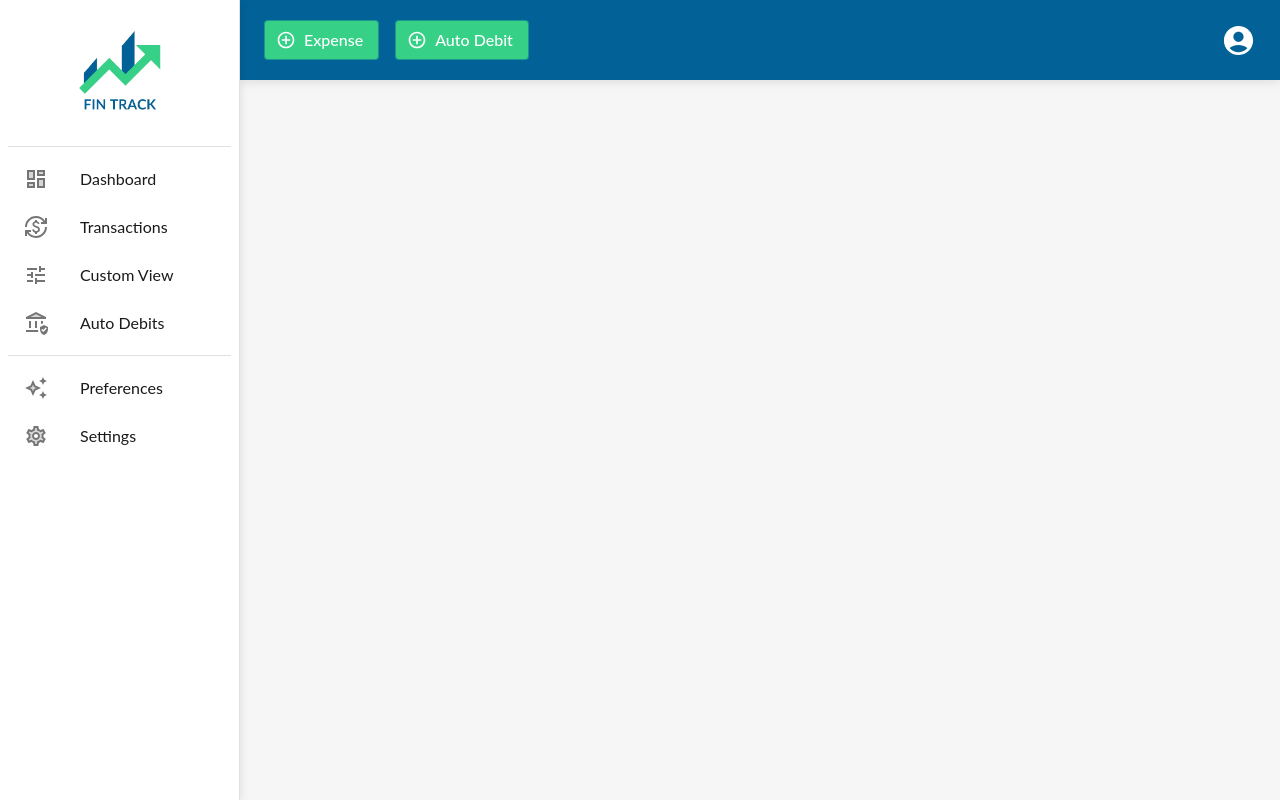
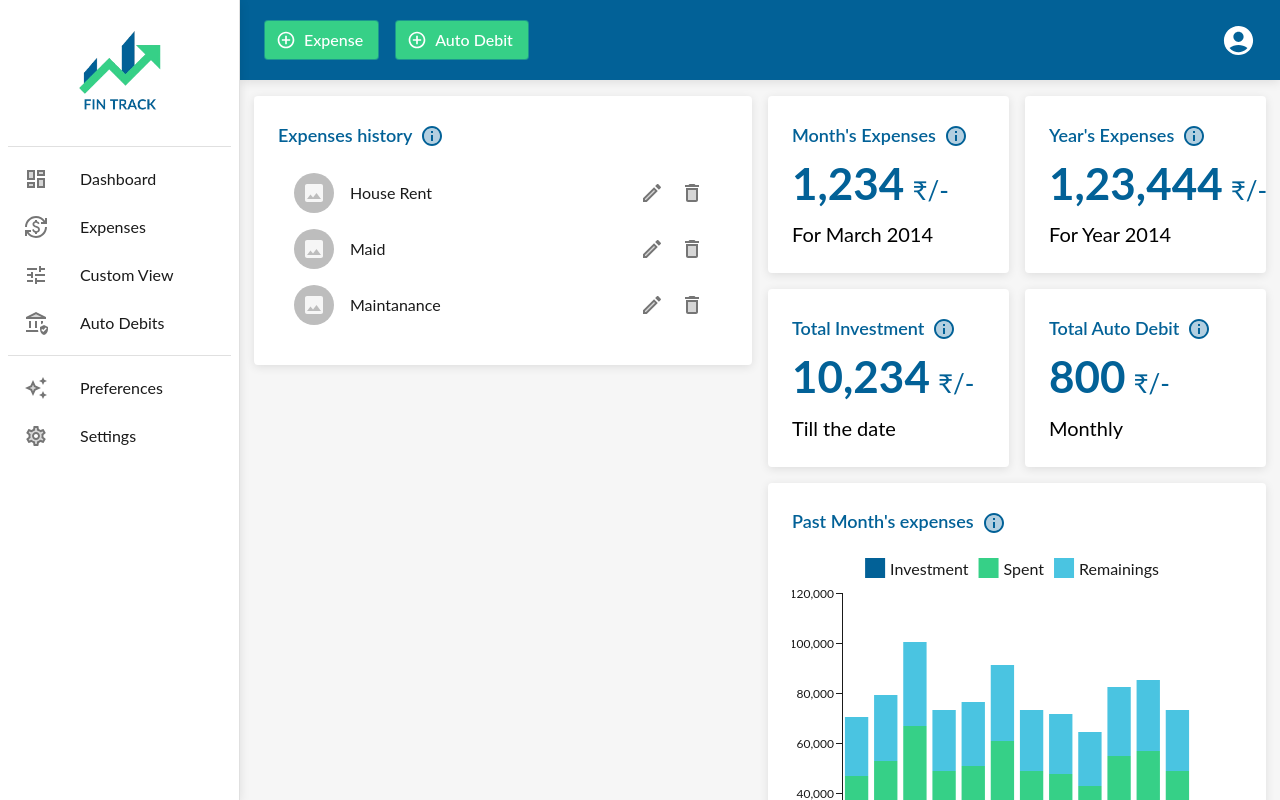
Before and after one commit to Kelta-King/FinTrack, a React (Create React App) app in the folder UI/user_interface_code/: page /expenses in a window 1280 px wide. Shown: the top 800 px of the page. Built offline with nearby package versions, Linux system fonts and the light colour scheme.

Commit message:
Expenses page started

```diff
--- a/UI/user_interface_code/src/Common/SideBar.jsx
+++ b/UI/user_interface_code/src/Common/SideBar.jsx
@@ -21,8 +21,8 @@ const NavListItem = [
     },
     {
         icon: <CurrencyExchangeTwoToneIcon />,
-        label: 'Transactions',
-        url: '/transactions'
+        label: 'Expenses',
+        url: '/expenses'
     },
     {
         icon: <TuneTwoToneIcon />,
--- a/UI/user_interface_code/src/Common/Strucutre.jsx
+++ b/UI/user_interface_code/src/Common/Strucutre.jsx
@@ -13,7 +13,7 @@ import { BrowserRouter, Routes, Route } from "react-router-dom";
 import AddExpenseButton from './AddExpenseButton';
 import AddAutoDebitButton from './AddAutoDebitButton';
 import Dashboard from '../Components/Dashboard';
-import Transactions from '../Components/Transactions';
+import Expenses from '../Components/Expenses';
 import CustomView from '../Components/CustomView';
 import AutoDebits from '../Components/AutoDebit';
 import Preferences from '../Components/Preferences';
@@ -137,7 +137,7 @@ export default function Strucutre(props) {
                 <Routes>
                     <Route path="/" element={<Dashboard />} />
                     <Route path="/dashboard" element={<Dashboard />} />
-                    <Route path="/transactions" element={<Transactions />} />
+                    <Route path="/expenses" element={<Expenses />} />
                     <Route path="/custom-view" element={<CustomView />} />
                     <Route path="/auto-debits" element={<AutoDebits />} />
                     <Route path="/preferences" element={<Preferences />} />
--- /dev/null
+++ b/UI/user_interface_code/src/Components/Expenses.jsx
@@ -0,0 +1,115 @@
+import * as React from 'react';
+import UTILS from '../Common/Utils';
+import ContainerBox from './Widgets/ContainerBox';
+import DataCard from './Widgets/DataCard';
+import Grid from '@mui/material/Grid2';
+import { Box } from '@mui/material';
+import GraphicalCard from './Widgets/GraphicalCard';
+import ListingCard from './Widgets/ListingCard';
+
+export default function Expenses(props) {
+    document.title = 'Expenses | ' + UTILS.TITLE;
+    return (
+        <>
+            <Box sx={{ flexGrow: 1 }}>
+                <Grid container spacing={2}>
+                    <Grid item size={{ lg: 6, md: 6, sm: 12 }}>
+                        <Grid container spacing={2}>
+                            <Grid item size={{ lg: 12, md: 12, sm: 12 }}>
+                                <ContainerBox
+                                    children={
+                                        <ListingCard
+                                            title="Expenses history"
+                                            description="List of expenses"
+                                        />
+                                    }
+                                />
+                            </Grid>
+                        </Grid>
+                    </Grid>
+                    <Grid item size={{ lg: 6, md: 6, sm: 12 }}>
+                        <Grid container spacing={2}>
+                            <Grid item size={{ lg: 6, md: 6, sm: 12 }}>
+                                <ContainerBox
+                                    children={
+                                        <DataCard
+                                            title="Month's Expenses"
+                                            value={UTILS.TO_INDIAN_NUMBER_FORMAT(
+                                                1234
+                                            )}
+                                            subtitle="For March 2014"
+                                            description="March 2014 total expense"
+                                        />
+                                    }
+                                />
+                            </Grid>
+                            <Grid item size={{ lg: 6, md: 6, sm: 12 }}>
+                                <ContainerBox
+                                    children={
+                                        <>
+                                            <DataCard
+                                                title="Year's Expenses"
+                                                value={UTILS.TO_INDIAN_NUMBER_FORMAT(
+                                                    123444
+                                                )}
+                                                subtitle="For Year 2014"
+                                                description="2014 year's total expense"
+                                            />
+                                        </>
+                                    }
+                                />
+                            </Grid>
+                            <Grid item size={{ lg: 6, md: 6, sm: 12 }}>
+                                <ContainerBox
+                                    children={
+                                        <DataCard
+                                            title="Total Investment"
+                                            value={UTILS.TO_INDIAN_NUMBER_FORMAT(
+                                                10234
+                                            )}
+                                            subtitle="Till the date"
+                                            description="Total investment till now"
+                                        />
+                                    }
+                                />
+                            </Grid>
+                            <Grid item size={{ lg: 6, md: 6, sm: 12 }}>
+                                <ContainerBox
+                                    children={
+                                        <>
+                                            <DataCard
+                                                title="Total Auto Debit"
+                                                value={UTILS.TO_INDIAN_NUMBER_FORMAT(
+                                                    800
+                                                )}
+                                                subtitle="Monthly"
+                                                description="Monthly auto debit amount"
+                                            />
+                                        </>
+                                    }
+                                />
+                            </Grid>
+                        </Grid>
+                        <Grid container spacing={2} sx={{ mt: 2 }}>
+                            <Grid item size={{ lg: 12, md: 12, sm: 12 }}>
+                                <ContainerBox
+                                    children={
+                                        <GraphicalCard
+                                            title="Past Month's expenses"
+                                            type={
+                                                UTILS.SUPPORTED_GRAPHS.BAR_GRAPH
+                                            }
+                                            description={
+                                                "Past Month's expenses"
+                                            }
+                                        />
+                                    }
+                                />
+                            </Grid>
+                        </Grid>
+                    </Grid>
+                </Grid>
+            </Box>
+        </>
+    );
+}
--- a/UI/user_interface_code/src/Components/Transactions.jsx
+++ /dev/null
@@ -1,11 +0,0 @@
-import * as React from 'react';
-import UTILS from "../Common/Utils";
-
-export default function Transactions(props) {
-    document.title = "Transactions | " + UTILS.TITLE;
-    return (
-        <>
-            Transactions
-        </>
-    );
-}
```
